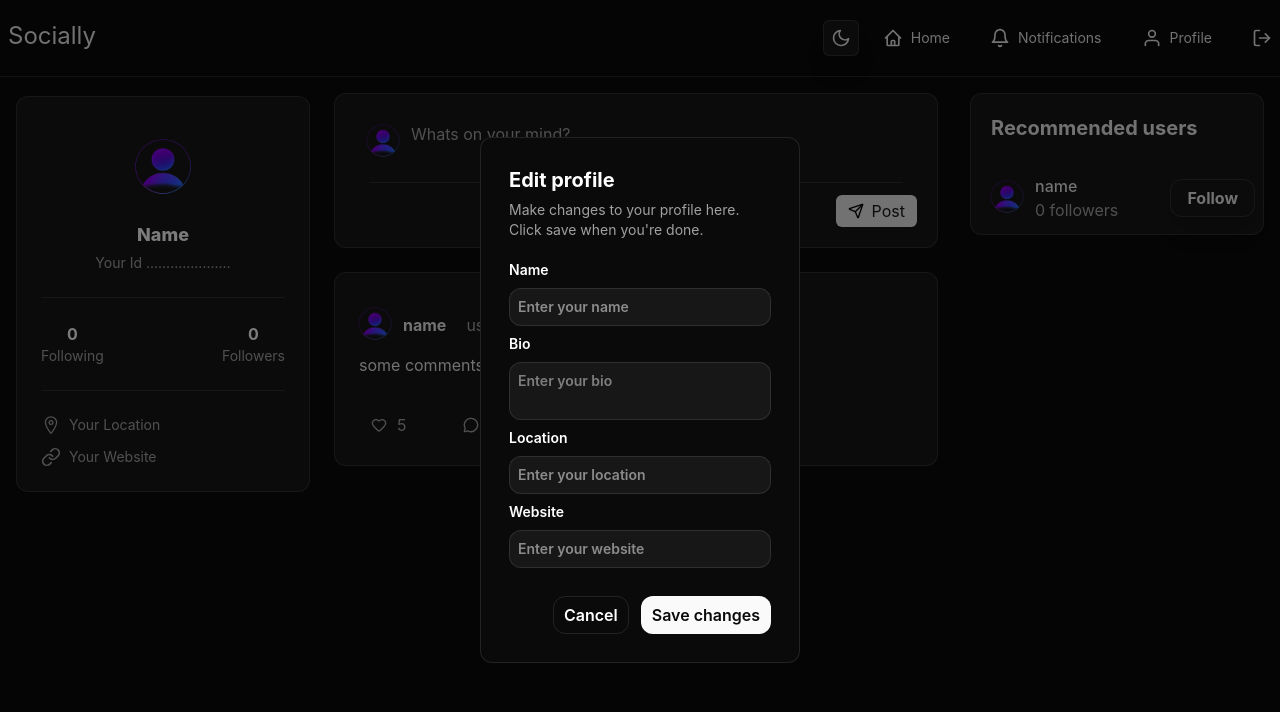
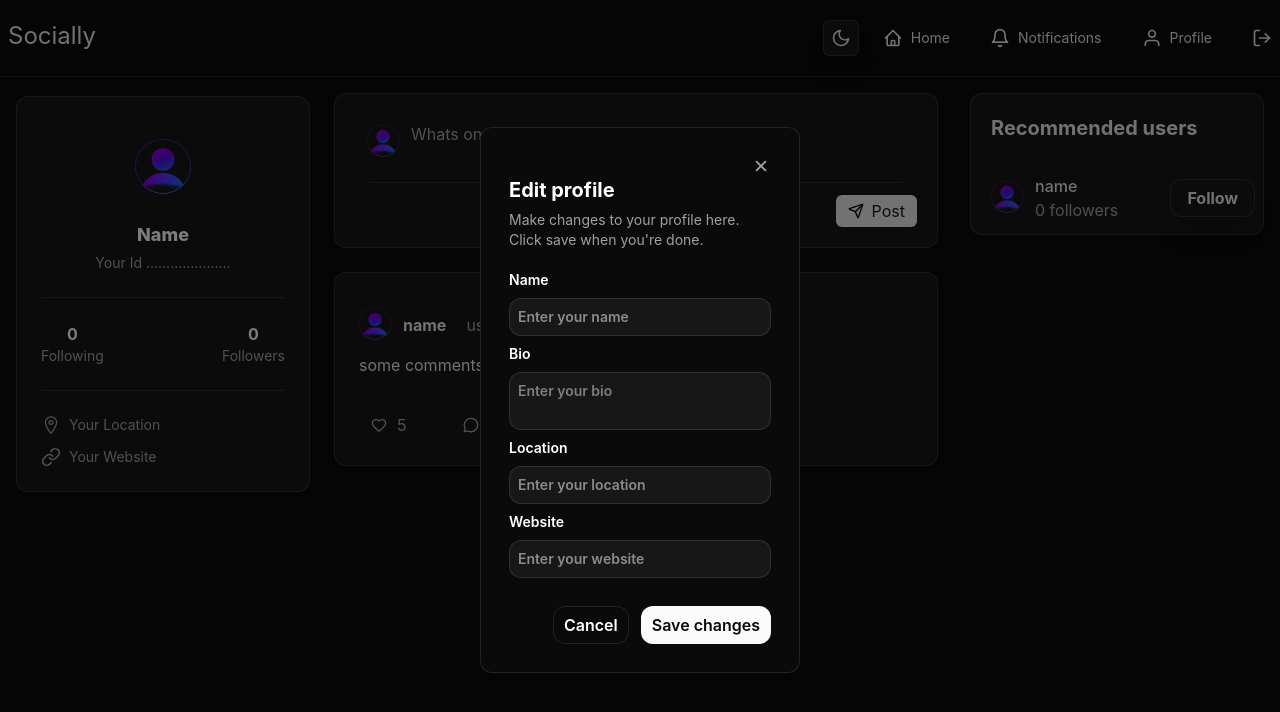
Before and after one commit to MohammadrezaKashani/Socially-V2, a React (Vite) app: page / in a window 1280 px wide. Shown: the top 712 px of the page. Built offline with nearby package versions, Linux system fonts and the light colour scheme.

Commit message:
Update : Add close button in EditProfile card

```diff
--- a/src/components/EditProfileCard.tsx
+++ b/src/components/EditProfileCard.tsx
@@ -1,9 +1,15 @@
 import TextareaAutosize from 'react-textarea-autosize';
+import { IoClose } from "react-icons/io5";
 
 function EditProfileCard() {
   return (
     <div className="text-white fixed inset-0 z-50 flex items-center justify-center bg-black/50 ">
         <div className="sm:w-[90%] md:w-[40%] xl:w-1/4 rounded-xl bg-background border border-border p-7">
+          <div className='flex justify-end'>
+            <button className='text-neutral-400 cursor-pointer hover:text-foreground transition-colors duration-150'>
+            <IoClose className='size-5' />
+            </button>
+          </div>
           <h3 className="font-bold text-xl">
             Edit profile
           </h3>
@@ -15,7 +21,7 @@ function EditProfileCard() {
                 Name
               </span>
               <input
-               className="bg-card border border-border p-2 rounded-xl font-semibold text-sm" type="text" placeholder="Enter your name"
+               className="bg-card border border-border p-2 rounded-xl font-semibold text-sm selection:bg-foreground selection:text-background" type="text" placeholder="Enter your name"
                 />
                 <span className="font-semibold text-sm">
                     Bio
@@ -23,19 +29,19 @@ function EditProfileCard() {
               <TextareaAutosize
             minRows={2}
             placeholder="Enter your bio"
-            className="text-primary resize-none w-full bg-card border border-border p-2 rounded-xl font-semibold text-sm"
+            className="text-primary resize-none w-full bg-card border border-border p-2 rounded-xl font-semibold text-sm selection:bg-foreground selection:text-background"
           />
               <span className="font-semibold text-sm">
                 Location
                 </span>
               <input
-               className="bg-card border border-border p-2 rounded-xl font-semibold text-sm" type="text" placeholder="Enter your location"
+               className="bg-card border border-border p-2 rounded-xl font-semibold text-sm selection:bg-foreground selection:text-background" type="text" placeholder="Enter your location"
                />
               <span className="font-semibold text-sm">
                 Website
                 </span>
               <input
-               className="bg-card border border-border p-2 rounded-xl font-semibold text-sm" type="text" placeholder="Enter your website"
+               className="bg-card border border-border p-2 rounded-xl font-semibold text-sm selection:bg-foreground selection:text-background" type="text" placeholder="Enter your website"
                />
           </div>
           <div className='flex flex-col sm:flex-row  justify-end items-center gap-3 mt-7'>
```
